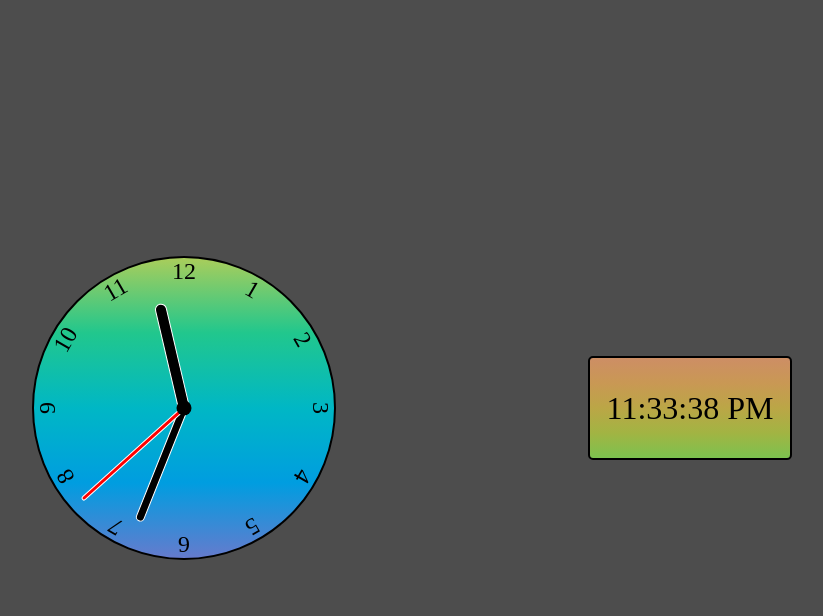
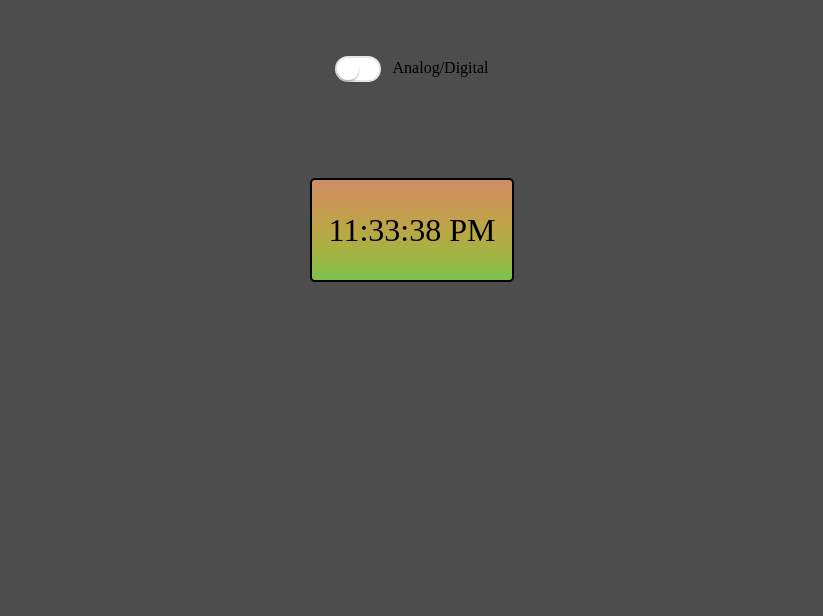
Before and after one commit to ofkarakus/Assignment-3-Clock, a plain HTML site: page solution/index.html in a window 1280 px wide. Shown: the whole page, without its empty margins (228-1051 px from the left). Drawn offline with Linux system fonts and the light colour scheme.

Commit message:
feat: add toggle button to changeClockType()

```diff
--- a/solution/index.html
+++ b/solution/index.html
@@ -7,6 +7,13 @@
     <title>Clock</title>
   </head>
   <body>
+
+    <label class="form-switch">
+      <input type="checkbox" onchange="changeClockType()" />
+      <i></i>
+      Analog/Digital
+    </label>
+
     <div class="clock-1">
       <div class="analog">
         <div class="number number1">1</div>
--- a/solution/script.js
+++ b/solution/script.js
@@ -44,3 +44,20 @@ document.querySelector('.digital').innerText = `${hour}:${minute}:${second} ${mi
 
 setDigital()
 setInterval(setDigital, 1000)
+
+
+function changeClockType() {
+  let x = document.querySelector('.clock-1');
+  let y = document.querySelector('.clock-2');
+  if (x.style.display == 'block') {
+    x.style.display = 'none'
+  } else {
+    x.style.display = 'block'
+  }
+
+  if (y.style.display == 'none') {
+    y.style.display = 'block'
+  } else {
+    y.style.display = 'none'
+  }
+}
--- a/solution/style.css
+++ b/solution/style.css
@@ -1,17 +1,9 @@
 body {
     display: flex;
-    align-items: center;
-    justify-content: space-evenly;
+    flex-direction: column;
     height: 100vh;
     overflow: hidden;
     background-color: rgb(77, 77, 77);
-}
-.clock1 {
-    flex: 1 1 50%;
-}
-
-.clock2 {
-    flex: 1 1 50%;
 }
 
 .analog {
@@ -105,3 +97,75 @@ body {
     background-image: linear-gradient(to bottom, #cd8e65, #c99854, #bba646, #a2b443, #7cc24f);
     border: 2px solid black;
 }
+
+.clock-1 {
+    align-self: center;
+    display: none;
+}
+
+.clock-2 {
+    align-self: center;
+}
+
+
+/* toggle button */
+
+.form-switch {
+    display: inline-block;
+    cursor: pointer;
+    -webkit-tap-highlight-color: transparent;
+    margin:3rem 1rem 6rem;
+    align-self: center;
+}
+
+.form-switch i {
+    position: relative;
+    display: inline-block;
+    margin-right: .5rem;
+    width: 46px;
+    height: 26px;
+    background-color: #e6e6e6;
+    border-radius: 23px;
+    vertical-align: middle;
+    transition: all 0.3s linear;
+}
+
+.form-switch i::before {
+    content: "";
+    position: absolute;
+    left: 0;
+    width: 42px;
+    height: 22px;
+    background-color: #fff;
+    border-radius: 11px;
+    transform: translate3d(2px, 2px, 0) scale3d(1, 1, 1);
+    transition: all 0.25s linear;
+}
+
+.form-switch i::after {
+    content: "";
+    position: absolute;
+    left: 0;
+    width: 22px;
+    height: 22px;
+    background-color: #fff;
+    border-radius: 11px;
+    box-shadow: 0 2px 2px rgba(0, 0, 0, 0.24);
+    transform: translate3d(2px, 2px, 0);
+    transition: all 0.2s ease-in-out;
+}
+
+.form-switch:active i::after {
+    width: 28px;
+    transform: translate3d(2px, 2px, 0);
+}
+
+.form-switch:active input:checked + i::after { transform: translate3d(16px, 2px, 0); }
+
+.form-switch input { display: none; }
+
+.form-switch input:checked + i { background-color: #4BD763; }
+
+.form-switch input:checked + i::before { transform: translate3d(18px, 2px, 0) scale3d(0, 0, 0); }
+
+.form-switch input:checked + i::after { transform: translate3d(22px, 2px, 0); }
```
